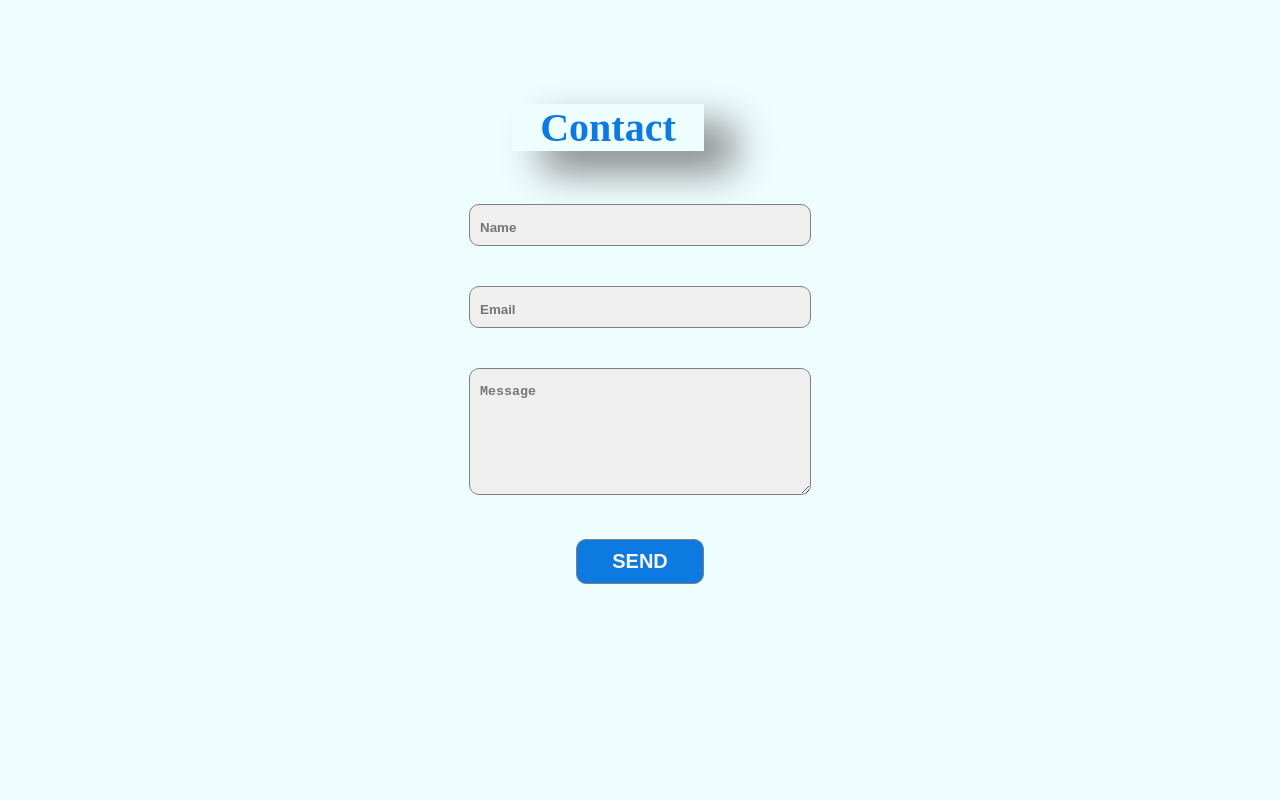
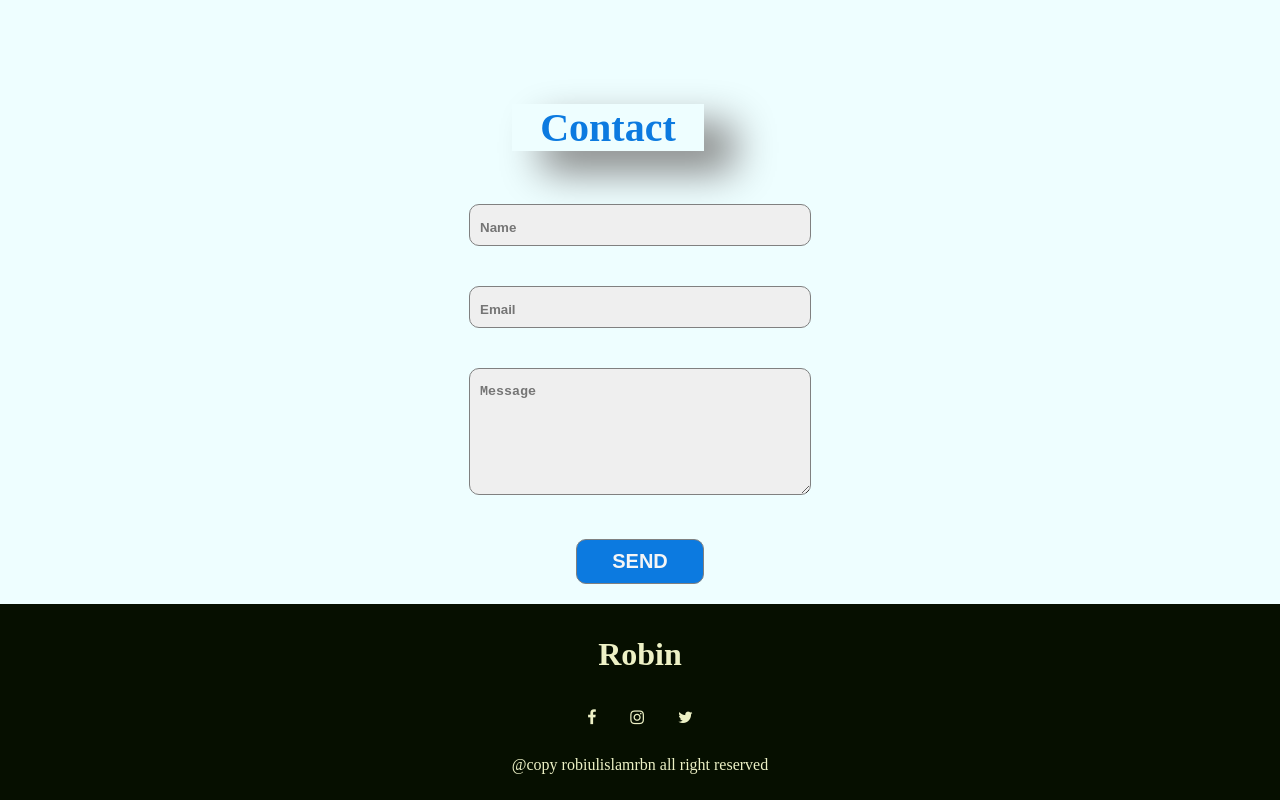
Before and after one commit to RabiulRbn/Portfolio, a plain HTML site: page index.html in a window 1280 px wide. Shown: the part 2481-3281 px from the top of the page. Before the commit the page ends 3085 px from the top, so only its background shows below. Drawn offline with Linux system fonts and the light colour scheme.

Commit message:
portfolio done

```diff
--- a/index.html
+++ b/index.html
@@ -195,6 +195,19 @@
         </div>
     </section>
 
+    <footer>
+        <div class="footer-section">
+            <h1>Robin</h1>
+            <div class="footer-icon">
+                <i id="i" class="fa fa-facebook"></i>
+                <i id="i" class="fa fa-instagram"></i>
+                <i id="i" class="fa fa-twitter"></i>
+
+            </div>
+            <p>@copy robiulislamrbn all right reserved</p>
+        </div>
+    </footer>
+
 
 
 
--- a/style.css
+++ b/style.css
@@ -236,3 +236,17 @@
     .submitgit:hover{
         color:rgb(19, 34, 7);
     }
+    .footer-section{
+        text-align: center;
+        background-color: rgb(6, 15, 0);
+        color: rgb(237, 241, 197);
+        padding: 10px;
+    }
+    #i{
+        padding: 15px;
+
+
+    }
+    #i:hover{
+        color: rgb(12, 122, 224);
+    }
```
